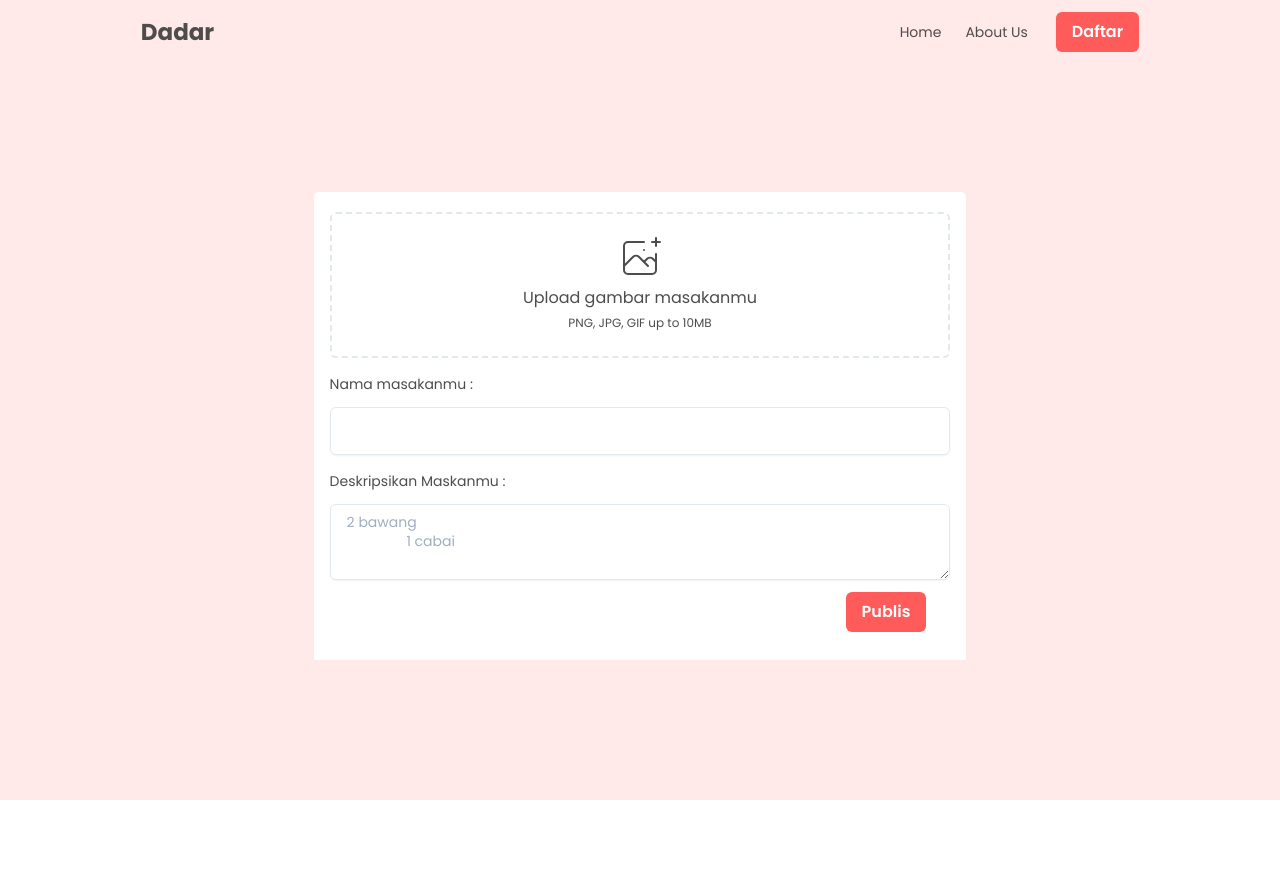
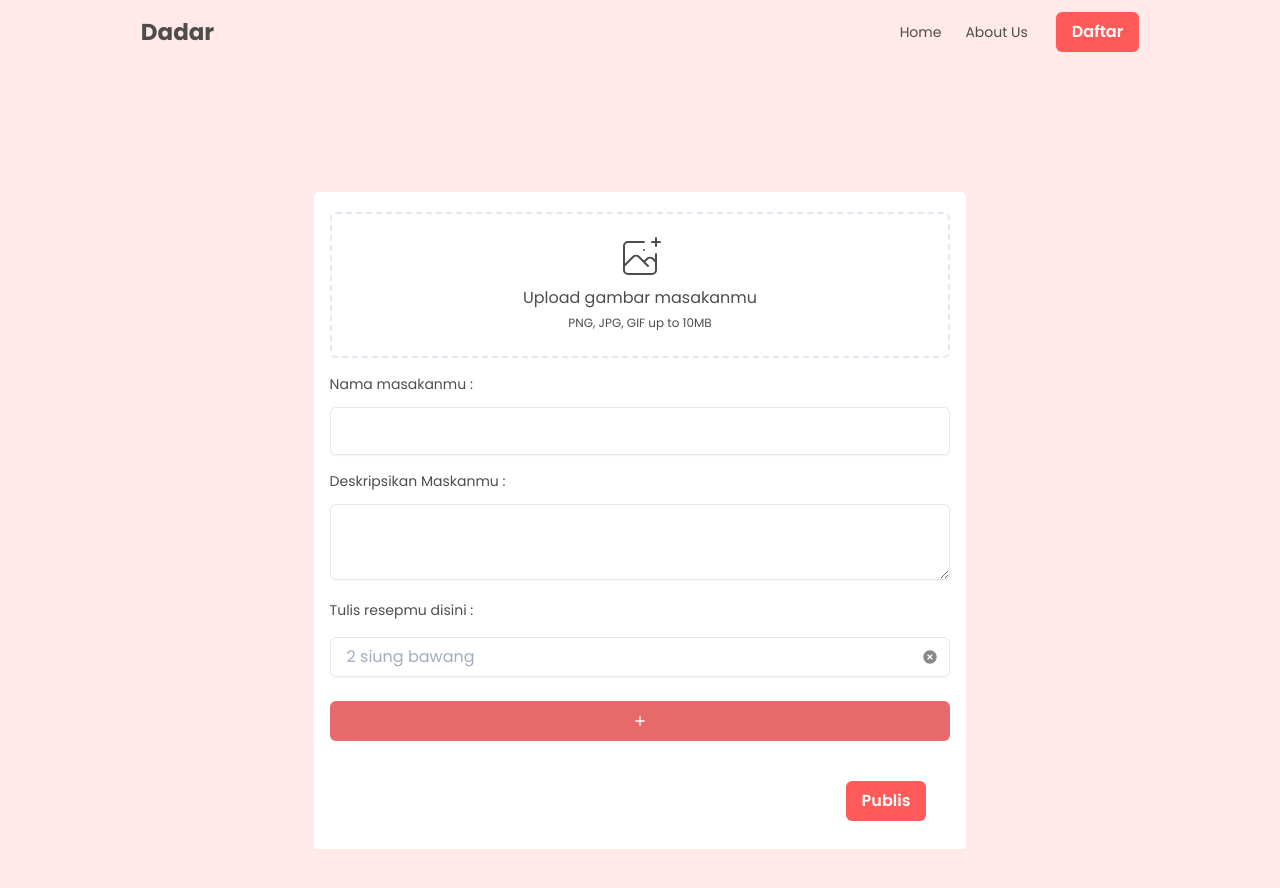
Before and after one commit to khoirxz/dadar-frontend, a React (Create React App) app: page /create in a window 1280 px wide. Shown: the top 888 px of the page. Before the commit the page ends 800 px from the top, so only its background shows below. Built offline with nearby package versions, Linux system fonts and the light colour scheme.

Commit message:
add more input on create recipes

```diff
--- a/package.json
+++ b/package.json
@@ -12,6 +12,7 @@
     "framer-motion": "^4",
     "react": "^17.0.2",
     "react-dom": "^17.0.2",
+    "react-icons": "^4.3.1",
     "react-router-dom": "^6.2.1",
     "react-scripts": "5.0.0",
     "web-vitals": "^2.1.2"
--- a/src/page/Post/index.js
+++ b/src/page/Post/index.js
@@ -1,3 +1,4 @@
+import { useState } from "react";
 import {
   chakra,
   Box,
@@ -10,11 +11,35 @@ import {
   Text,
   Input,
   Textarea,
+  IconButton,
+  InputGroup,
+  InputRightElement,
 } from "@chakra-ui/react";
+import { RiAddFill, RiCloseCircleFill } from "react-icons/ri";
 import { Content, Navbar } from "../../components";
 import { Btn } from "../../molecules";
 
 const Post = () => {
+  const [fields, setFields] = useState([{ value: null }]);
+
+  const handleChange = (i, event) => {
+    const values = [...fields];
+    values[i].value = event.target.value;
+    setFields(values);
+  };
+
+  const handleAdd = () => {
+    const values = [...fields];
+    values.push({ value: null });
+    setFields(values);
+  };
+
+  const handleRemove = (i) => {
+    const values = [...fields];
+    values.splice(i, 1);
+    setFields(values);
+  };
+
   return (
     <Box display="flex" flexDir="column">
       <Navbar />
@@ -104,13 +129,59 @@ const Post = () => {
                 Deskripsikan Maskanmu :
               </FormLabel>
               <Textarea
-                placeholder="2 bawang
-                1 cabai"
                 mt={1}
                 rows={3}
                 shadow="sm"
                 focusBorderColor="green.100"
                 fontSize={{ sm: "sm" }}
+              />
+            </FormControl>
+
+            <FormControl my={5}>
+              <FormLabel htmlFor="ingredients" fontSize="sm" fontWeight="md">
+                Tulis resepmu disini :
+              </FormLabel>
+
+              {fields.map((field, idx) => (
+                <InputGroup my={4} key={`${field}-${idx}`}>
+                  <Input
+                    name="ingredients"
+                    id="ingredients"
+                    autoComplete="ingredients"
+                    focusBorderColor="green.100"
+                    placeholder="2 siung bawang"
+                    shadow="sm"
+                    w="full"
+                    rounded="md"
+                    onChange={(e) => handleChange(idx, e)}
+                  />
+                  <InputRightElement
+                    children={
+                      fields.length !== 1 ? (
+                        <RiCloseCircleFill onClick={() => handleRemove(idx)} />
+                      ) : (
+                        <RiCloseCircleFill color="#868a87" />
+                      )
+                    }
+                  />
+                  {console.log(fields.length)}
+                </InputGroup>
+              ))}
+
+              <IconButton
+                width="full"
+                my={2}
+                aria-label="Add"
+                icon={<RiAddFill />}
+                bgColor="#e66a6a"
+                color="white"
+                _active={{
+                  backgroundColor: "#ff6161",
+                }}
+                _hover={{
+                  backgroundColor: "#f28080",
+                }}
+                onClick={() => handleAdd()}
               />
             </FormControl>
 
```
Also changed, not shown: 1 other file (tests, documents, lock files or other folders).
